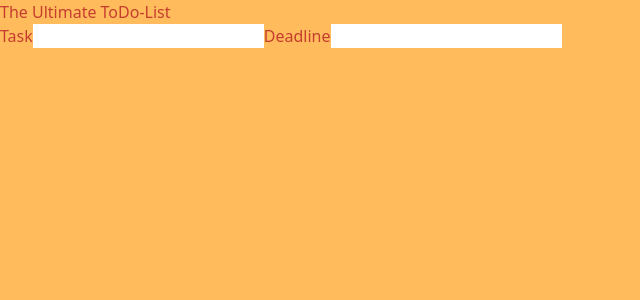
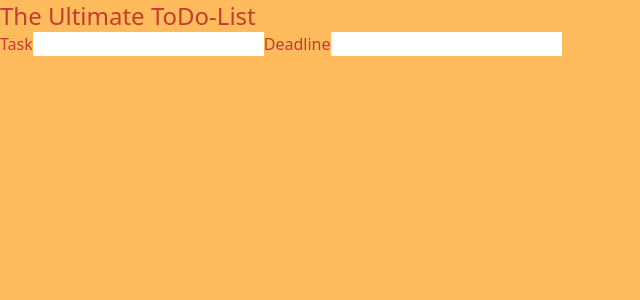
Before and after one commit to WinterIsCoding23/todo-app, a React (Create React App) app: page / in a window 1280 px wide. Shown: the top 300 px of the page, without its empty margins (0-640 px from the left). Built offline with nearby package versions, Linux system fonts and the light colour scheme.

Commit message:
define custom h1-style bc tailwind gives all h-tags the font-size of a p

```diff
--- a/src/App.tsx
+++ b/src/App.tsx
@@ -6,7 +6,7 @@ function App() {
   return (
     <div className="App">
       <div className="header">
-        <h3 className="title">The Ultimate ToDo-List</h3>
+        <h1 className="title">The Ultimate ToDo-List</h1>
       </div>
       <div className="inputMask">
         <label htmlFor="task">Task</label>
--- a/src/index.css
+++ b/src/index.css
@@ -1,3 +1,9 @@
 @tailwind base;
 @tailwind components;
 @tailwind utilities;
+
+@layer base {
+    h1 {
+      @apply text-2xl;
+    }
+}
```
Also changed, not shown: src/App.css (line endings or trailing spaces).
